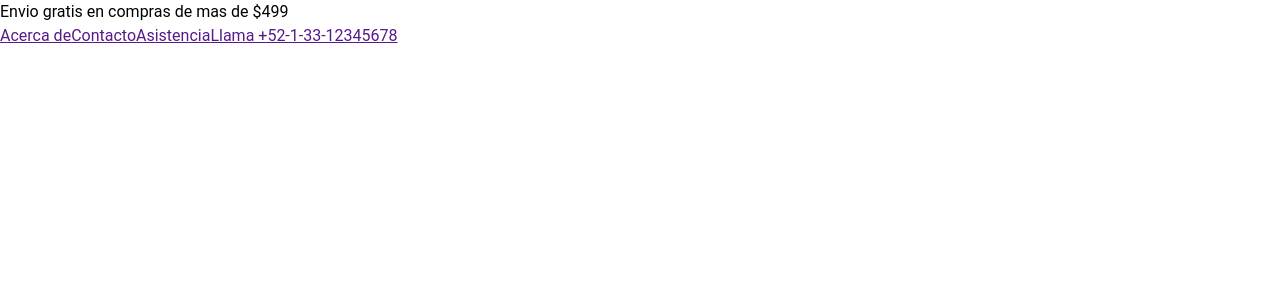
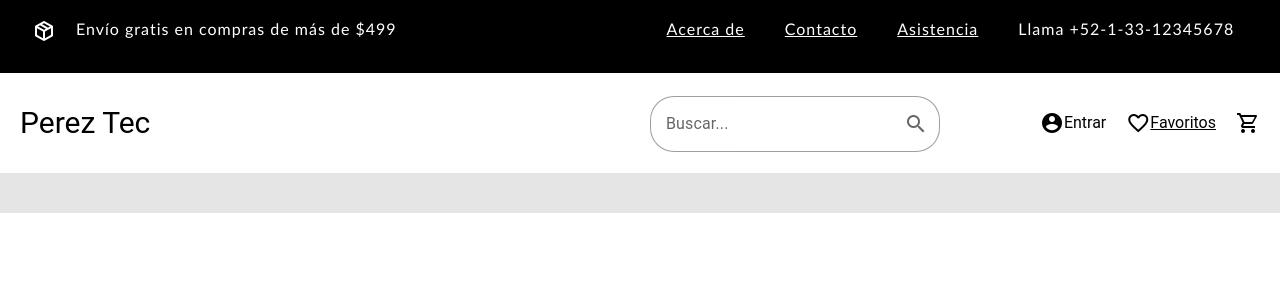
Before and after one commit to tt-perez/novo-tec, a Vue app: page / in a window 1280 px wide. Shown: the top 300 px of the page. Built offline with nearby package versions, Linux system fonts and the light colour scheme.

Commit message:
toolbar configurations

```diff
--- a/index.html
+++ b/index.html
@@ -4,7 +4,7 @@
     <meta charset="UTF-8">
     <link rel="icon" href="/favicon.ico">
     <meta name="viewport" content="width=device-width, initial-scale=1.0">
-    <title>Vite App</title>
+    <title>Perez Tec</title>
   </head>
   <body>
     <div id="app"></div>
--- a/package.json
+++ b/package.json
@@ -10,10 +10,12 @@
   },
   "dependencies": {
     "vue": "^3.5.12",
+    "vue-material-design-icons": "^5.3.1",
     "vue-router": "^4.4.5",
     "vuetify": "^3.7.4"
   },
   "devDependencies": {
+    "@mdi/font": "^7.4.47",
     "@vitejs/plugin-vue": "^5.1.4",
     "vite": "^5.4.10",
     "vite-plugin-vue-devtools": "^7.5.4"
--- a/src/App.vue
+++ b/src/App.vue
@@ -4,13 +4,30 @@ import { RouterLink, RouterView } from 'vue-router'
 </script>
 
 <template>
+  <v-responsive>
   <div class="promo">
-    <p>Envio gratis en compras de mas de $499</p>
+    <v-icon class="icon-box">mdi-package-variant-closed</v-icon>
+    <p class="envio">Envío gratis en compras de más de $499</p>
     <a href="">Acerca de</a>
     <a href="">Contacto</a>
     <a href="">Asistencia</a>
-    <a href="">Llama +52-1-33-12345678</a>
+    <a class="telefono" href="">Llama +52-1-33-12345678</a>
   </div>
+  <v-toolbar color="white" style="height: 100px;display: flex; justify-content: center; align-items: center;">
+    <v-toolbar-title style="font-size: 30px;">Perez Tec</v-toolbar-title>
 
+    <div class="textfield" style="margin-right: 20px;"><v-text-field style="margin-top: 25px; margin-right: 80px;"
+            label="Buscar..."
+            variant="outlined"
+            width="290px"
+            append-inner-icon="mdi-magnify"
+            rounded
+          ></v-text-field></div>
+    <v-icon>mdi-account-circle</v-icon> <a class="entrar" href="">Entrar</a>
+    <v-icon style="margin-left: 20px;">mdi-heart-outline</v-icon> <a class="fav" href="">Favoritos</a>
+    <v-icon style="margin:0 20px;">mdi-cart-outline</v-icon>
+  </v-toolbar>
+  <div style="padding: 20px; background-color:#e5e5e5;"></div>
+  </v-responsive>
   <RouterView />
 </template>
--- a/src/main.js
+++ b/src/main.js
@@ -1,9 +1,10 @@
 import router from './router'
-
+import './/styles/style.css'
 
 import { createApp } from 'vue'
 
 // Vuetify
+import "@mdi/font/css/materialdesignicons.css"
 import 'vuetify/styles'
 import { createVuetify } from 'vuetify'
 import * as components from 'vuetify/components'
--- /dev/null
+++ b/src/styles/style.css
@@ -0,0 +1,33 @@
+.promo{
+    background-color: black;
+    color: white;
+    padding: 17px;
+    font-family:'Gill Sans', 'Gill Sans MT', Calibri, 'Trebuchet MS', sans-serif;
+    padding-bottom: 30px;
+    letter-spacing: 1px;
+}
+a{
+    color: white;
+    padding: 0 20px;
+
+}
+.telefono{
+    text-decoration: none;
+}
+.envio{
+    display: inline-block;
+    margin-right: 250px;
+    margin-left: 20px;
+}
+.icon-box{
+    margin-left: 15px;
+}
+.entrar{
+    color: black;
+    text-decoration: none;
+    padding: 0px;
+}
+.fav{
+    color: black;
+    padding: 0px;
+}
```
Also changed, not shown: 1 other file (tests, documents, lock files or other folders).
